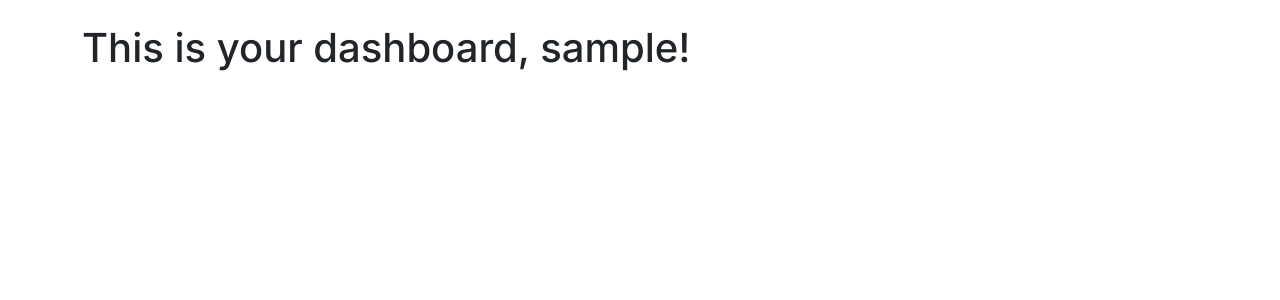
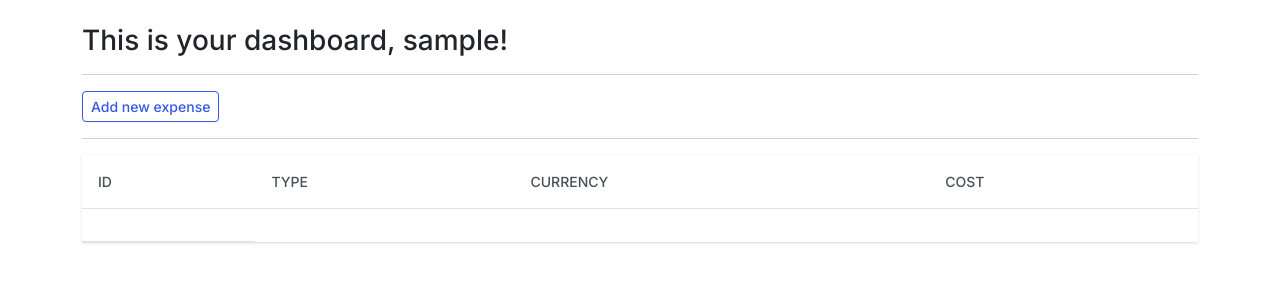
Before and after one commit to Borys-777/BudgetBuddy, a Django app: page /dashboard in a window 1280 px wide. Shown: the part 67-367 px from the top of the page. Run offline with Django 4.2, Linux system fonts and the light colour scheme; the visitor is signed in with stand-in values (Sample User, id 1); data that the repository does not hold is empty; parts of the project's set-up code (start-up, migrations or seed data) failed here and were passed over.

Commit message:
Updated dshboard file. Started work on the table with data

```diff
--- a/expense_add/models.py
+++ b/expense_add/models.py
@@ -7,7 +7,9 @@ class Expense(models.Model):
     """
     Model showing the expenses
     """
+    # creation_date = models.DateTimeField(auto_now_add=True)
     user = models.ForeignKey(User, on_delete=models.CASCADE)
+    # name = models.CharField(max_length=100, unique=True, blank=False, default='Indicate your name here')
     expense_type = models.CharField(max_length=100, unique=True, blank=False, default='Type your expenses here')
     currency_select = [
         ('USD', 'USD'),
@@ -58,4 +60,4 @@ class Month(models.Model):
     year = models.PositiveIntegerField(blank=False, default=2024)  # Changed to PositiveIntegerField
 
     def __str__(self):
-        return f"{self.month_name} {self.year}"
+        return f"{self.name} {self.month_name} {self.year}"
--- a/expense_add/templates/expense_add/dashboard.html
+++ b/expense_add/templates/expense_add/dashboard.html
@@ -2,9 +2,56 @@
 
 {% block content %}
 
-    <h1> This is your dashboard, {{user}}! </h1>
+<body>
+
+    <h3> This is your dashboard, {{user}}! </h3>
+
+    <hr>
+
+    <a class="btn btn-outline-primary btn-sm" href="{% url 'dashboard' %}">
+        Add new expense
+    </a>
+
+    <hr>
+
+    <table class="table table-hover">
+
+        <thead>
+            <tr>
+              <th scope="col">ID</th>
+              <th scope="col">Type</th>
+              <th scope="col">Currency</th>
+              <th scope="col">Cost</th>
+            </tr>
+          </thead>
 
 
+          <tbody>
 
+           <tr>
+
+               <td>
+
+               </td>
+
+           </tr>
+
+          </tbody>
+
+    </table>
+
+    {% for expense in expenses %}
+
+    {{expense.id}}
+
+    {{expense.expense_type}}
+
+    {{expense.currency}}
+
+    {{expense.cost}}
+
+    {% endfor %}
+
+</body>
 
 {% endblock %}
--- a/expense_add/views.py
+++ b/expense_add/views.py
@@ -7,6 +7,8 @@ from django.contrib.auth.models import auth
 from django.contrib.auth import authenticate
 
 from django.contrib.auth.decorators import login_required
+
+from .models import Expense
 
 # from django.http import HttpResponse
 
@@ -74,7 +76,12 @@ def my_login(request):
 
 @login_required(login_url='my-login')
 def dashboard(request):
-    return render(request, 'expense_add/dashboard.html')
+
+    my_expenses = Expense.objects.all()
+
+    context = {'expenses': my_expenses }
+
+    return render(request, 'expense_add/dashboard.html', context=context)
 
 
 
```
